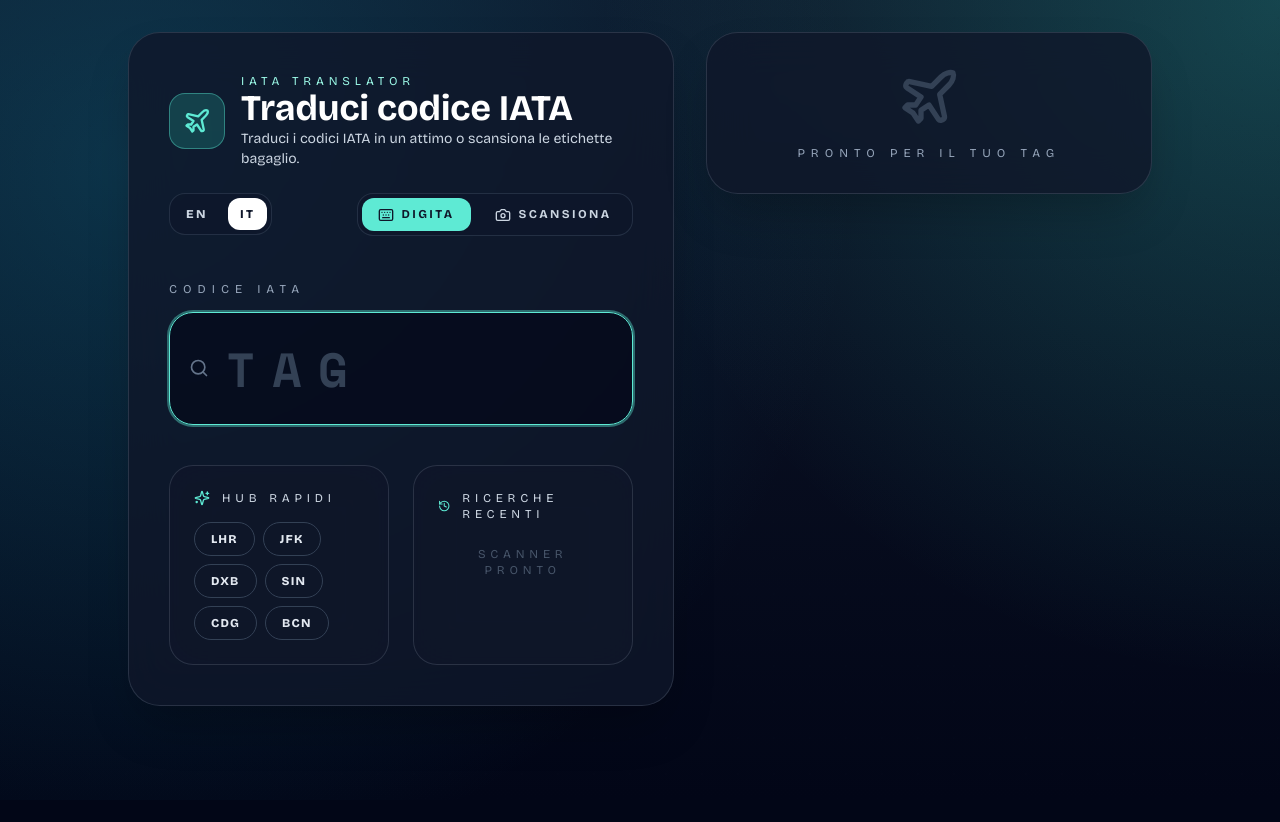
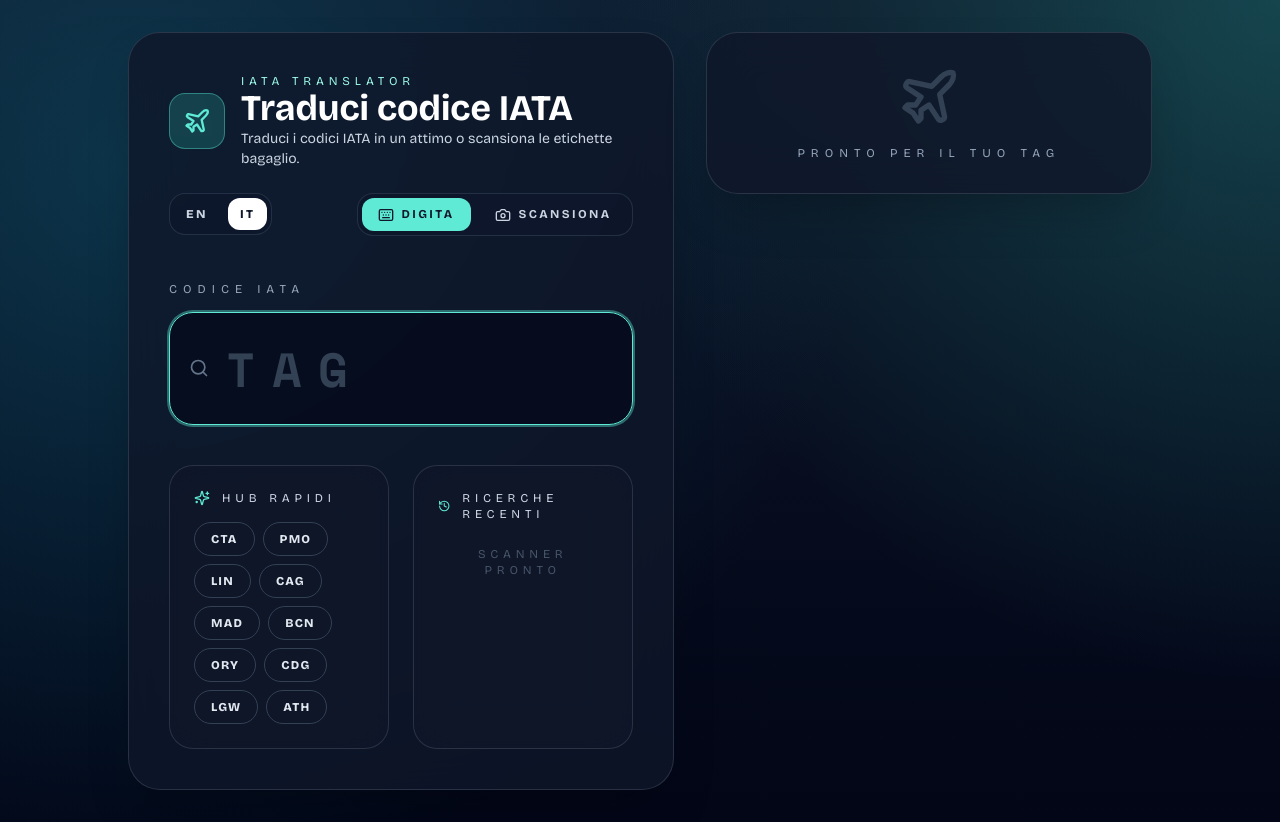
Before and after one commit to oreogano9/IATAtranslate, a React (Vite) app: page / in a window 1280 px wide. Before the commit the page ends 800 px from the top, so only its background shows below. Built offline with nearby package versions, Linux system fonts and the light colour scheme.

Commit message:
Update result header and FCO hub shortcuts

```diff
--- a/src/App.jsx
+++ b/src/App.jsx
@@ -420,7 +420,7 @@
                   <p className="text-xs uppercase tracking-[0.4em]">{t.hubs}</p>
                 </div>
                 <div className="mt-4 flex flex-wrap gap-2">
-                  {['LHR', 'JFK', 'DXB', 'SIN', 'CDG', 'BCN'].map(code => (
+                  {['CTA', 'PMO', 'LIN', 'CAG', 'MAD', 'BCN', 'ORY', 'CDG', 'LGW', 'ATH'].map(code => (
                     <button
                       key={code}
                       onClick={() => handleSelect(AIRPORT_DATA.find(a => a.iata === code))}
@@ -472,7 +472,6 @@
                       <MapPin className="text-teal-300 w-7 h-7" />
                     </div>
                     <div className="text-right">
-                      <span className="text-[10px] uppercase tracking-[0.5em] text-slate-400">{t.validated}</span>
                       <div className="text-4xl font-black text-teal-200 font-mono tracking-[0.3em]">
                         {selectedAirport.iata}
                       </div>
```
